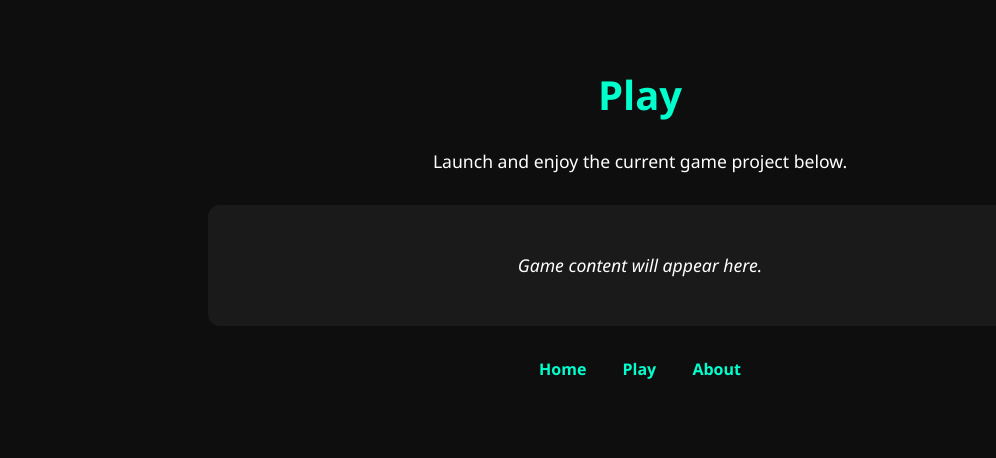
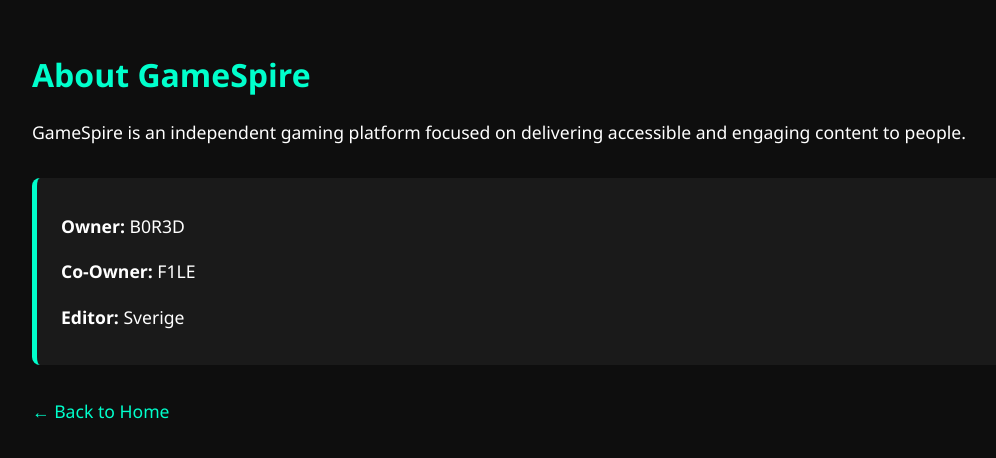
Before and after one commit to grassyguruu/GameSpire, a plain HTML site: page v1/game.html in a window 1280 px wide. Shown: the whole page, without its empty margins (0-996 px from the left). Drawn offline with Linux system fonts and the light colour scheme.

Commit message:
Update game.html

```diff
--- a/v1/game.html
+++ b/v1/game.html
@@ -2,65 +2,55 @@
 <html lang="en">
 <head>
   <meta charset="UTF-8" />
-  <title>Play - GameSpire</title>
+  <title>About - GameSpire</title>
   <style>
     body {
       background-color: #0e0e0e;
       color: #fff;
       font-family: 'Segoe UI', sans-serif;
       padding: 2rem;
-      text-align: center;
+      margin: 0;
     }
 
     h1 {
       color: #00ffcc;
-      font-size: 2.5rem;
     }
 
     p {
       font-size: 1.1rem;
-      margin-top: 1rem;
+      line-height: 1.6;
     }
 
-    .game-container {
+    .credits {
+      margin-top: 2rem;
       background-color: #1a1a1a;
-      margin-top: 2rem;
-      padding: 2rem;
-      border-radius: 12px;
-      max-width: 800px;
-      margin-left: auto;
-      margin-right: auto;
+      padding: 1rem 1.5rem;
+      border-left: 5px solid #00ffcc;
+      border-radius: 8px;
     }
 
-    nav {
-      margin-top: 2rem;
+    a {
+      color: #00ffcc;
+      text-decoration: none;
     }
 
-    nav a {
-      color: #00ffcc;
-      text-decoration: none;
-      margin: 0 1rem;
-      font-weight: bold;
-    }
-
-    nav a:hover {
+    a:hover {
       text-decoration: underline;
     }
   </style>
 </head>
 <body>
-  <h1>Play</h1>
-  <p>Launch and enjoy the current game project below.</p>
+  <h1>About GameSpire</h1>
+  <p>
+    GameSpire is an independent gaming platform focused on delivering accessible and engaging content to people.
+  </p>
 
-  <div class="game-container">
-    <p><em>Game content will appear here.</em></p>
-    <!-- You can embed your game or project here -->
+  <div class="credits">
+    <p><strong>Owner:</strong> B0R3D</p>
+    <p><strong>Co-Owner:</strong> F1LE</p>
+    <p><strong>Editor:</strong> Sverige</p>
   </div>
 
-  <nav>
-    <a href="index.html">Home</a>
-    <a href="game.html">Play</a>
-    <a href="about.html">About</a>
-  </nav>
+  <p style="margin-top: 2rem;"><a href="index.html">← Back to Home</a></p>
 </body>
 </html>
```
